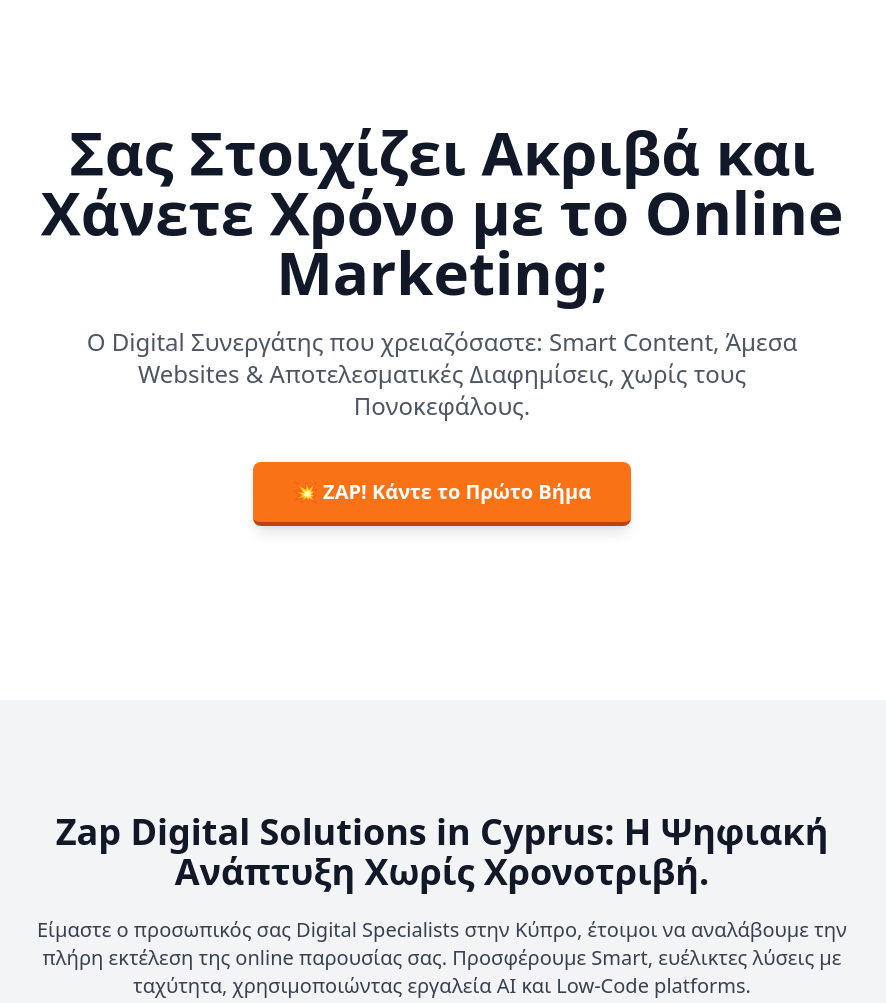
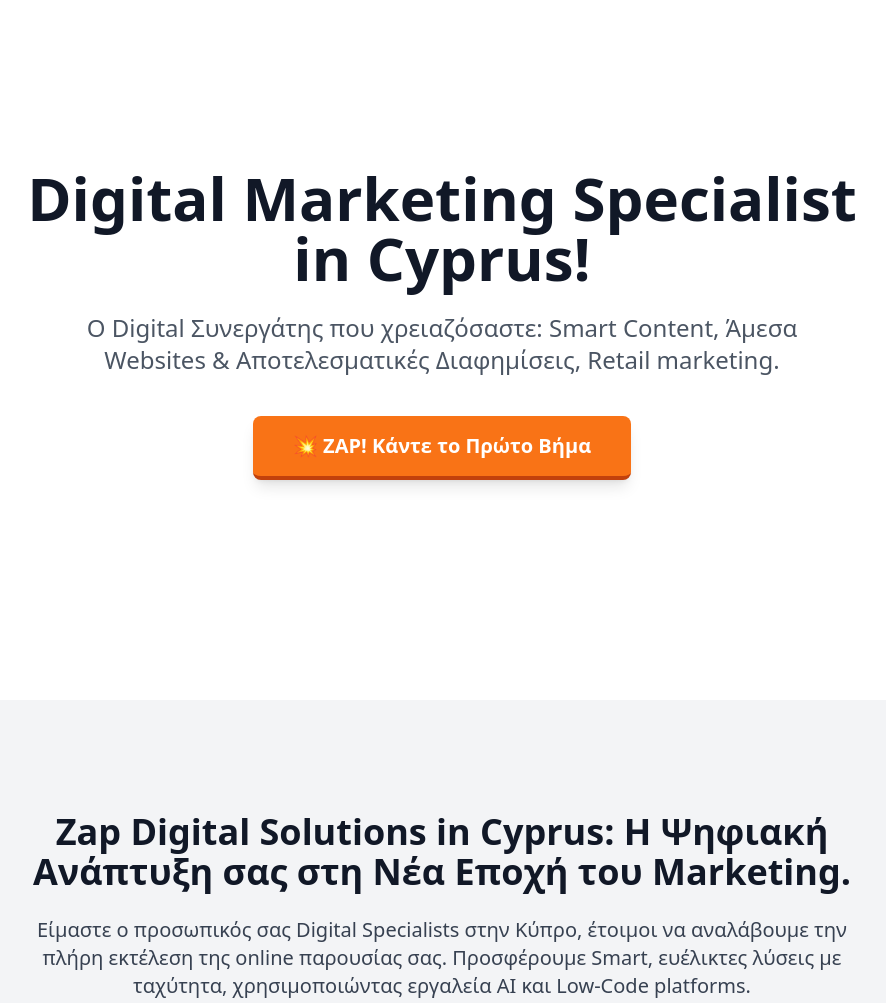
Before and after one commit to Anna-zap/zap-digital-website-cy, a plain HTML site: page index.html in a window 1280 px wide. Shown: the part 100-1103 px from the top of the page, without its empty margins (198-1084 px from the left). Drawn offline with nearby package versions, Linux system fonts and the light colour scheme.

Commit message:
Update content and structure of index.html

```diff
--- a/index.html
+++ b/index.html
@@ -53,10 +53,10 @@
     <header class="bg-white min-h-screen flex flex-col items-center justify-center text-center p-8 pt-[80px]">
         <div class="max-w-4xl mx-auto">
             <h1 class="text-4xl md:text-6xl font-extrabold text-gray-900 mb-6 leading-tight">
-                Σας Στοιχίζει Ακριβά και Χάνετε Χρόνο με το Online Marketing;
+                Digital Marketing Specialist in Cyprus!
             </h1>
             <p class="text-xl md:text-2xl text-gray-600 mb-10 max-w-3xl mx-auto">
-                Ο Digital Συνεργάτης που χρειαζόσαστε: Smart Content, Άμεσα Websites & Αποτελεσματικές Διαφημίσεις, χωρίς τους Πονοκεφάλους.
+                Ο Digital Συνεργάτης που χρειαζόσαστε: Smart Content, Άμεσα Websites & Αποτελεσματικές Διαφημίσεις, Retail marketing.
             </p>
             <a href="#contact"
                class="inline-block bg-orange-500 text-white font-bold text-xl py-4 px-10 rounded-lg shadow-lg transform transition-all duration-300 hover:bg-orange-600 hover:-translate-y-1 border-b-4 border-orange-700 hover:border-orange-700 active:border-orange-800 active:translate-y-0.5">
@@ -70,7 +70,7 @@
         <section id="about" class="py-20 md:py-28 bg-gray-100">
             <div class="max-w-4xl mx-auto px-6 text-center">
                 <h2 class="text-3xl md:text-4xl font-bold text-gray-900 mb-6">
-                    Zap Digital Solutions in Cyprus: Η Ψηφιακή Ανάπτυξη Χωρίς Χρονοτριβή.
+                    Zap Digital Solutions in Cyprus: Η Ψηφιακή Ανάπτυξη σας στη Νέα Εποχή του Marketing.
                 </h2>
                 <p class="text-lg md:text-xl text-gray-700 leading-relaxed">
                     Είμαστε ο προσωπικός σας Digital Specialists στην Κύπρο, έτοιμοι να αναλάβουμε την πλήρη εκτέλεση της online παρουσίας σας. Προσφέρουμε Smart, ευέλικτες λύσεις με ταχύτητα, χρησιμοποιώντας εργαλεία AI και Low-Code platforms.
@@ -187,7 +187,7 @@
     <footer id="contact" class="py-20 md:py-28 bg-gray-900 text-white">
         <div class="max-w-4xl mx-auto px-6 text-center">
             <h2 class="text-3xl md:text-4xl font-bold mb-10">
-                Είστε Έτοιμοι να Δείτε Αποτέλεσμα;
+                Κλείστε το 1ο ραντεβού εδώ! ;
             </h2>
 
             <p class="text-lg text-gray-300 mb-8">Συμπληρώστε τη φόρμα ή καλέστε μας. </p>
```
